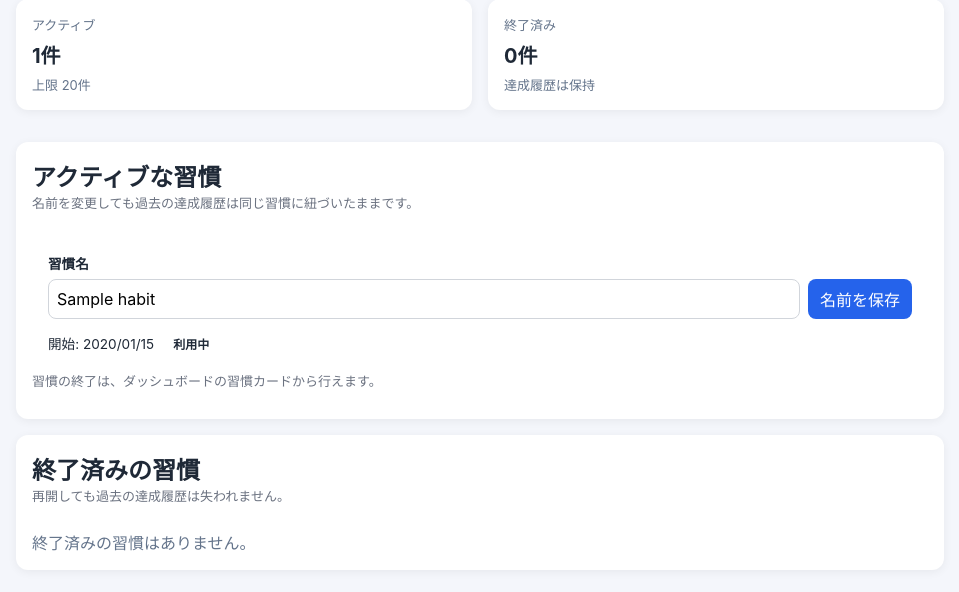
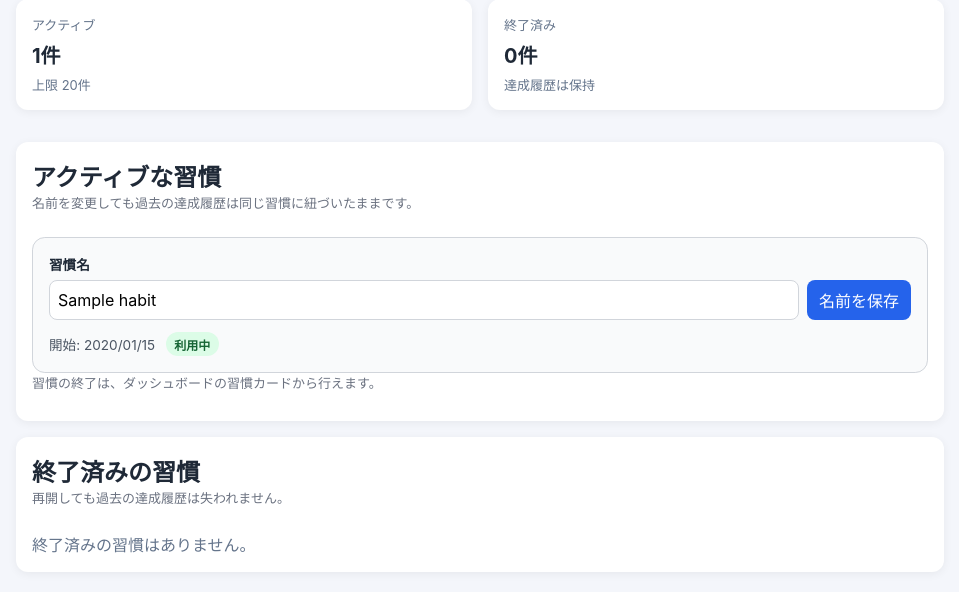
Before and after one commit to mizzz-ivr/home-panel-py, a FastAPI app: page /habits/manage in a window 1280 px wide. Shown: the part 144-736 px from the top of the page, without its empty margins (160-1119 px from the left). Run offline with FastAPI, Linux system fonts and the light colour scheme; tables that the repository leaves empty hold one stand-in row (values such as "Sample post").

Commit message:
習慣管理画面の色指定を既存CSSへ合わせて修正

```diff
--- a/app/static/habit_manage.css
+++ b/app/static/habit_manage.css
@@ -17,9 +17,9 @@
   display: grid;
   gap: 0.75rem;
   padding: 1rem;
-  border: 1px solid var(--border-color);
+  border: 1px solid #d1d5db;
   border-radius: 0.8rem;
-  background: var(--surface-muted);
+  background: #f9fafb;
 }
 
 .habit-management-item.archived {
@@ -49,7 +49,7 @@
 }
 
 .habit-management-meta {
-  color: var(--text-muted);
+  color: #4b5563;
   font-size: 0.85rem;
 }
 
@@ -63,13 +63,13 @@
 }
 
 .status-badge.active {
-  background: color-mix(in srgb, var(--success-color) 16%, transparent);
-  color: var(--success-color);
+  background: #dcfce7;
+  color: #166534;
 }
 
 .status-badge.archived {
-  background: color-mix(in srgb, var(--text-muted) 14%, transparent);
-  color: var(--text-muted);
+  background: #e5e7eb;
+  color: #4b5563;
 }
 
 @media (max-width: 640px) {
```
